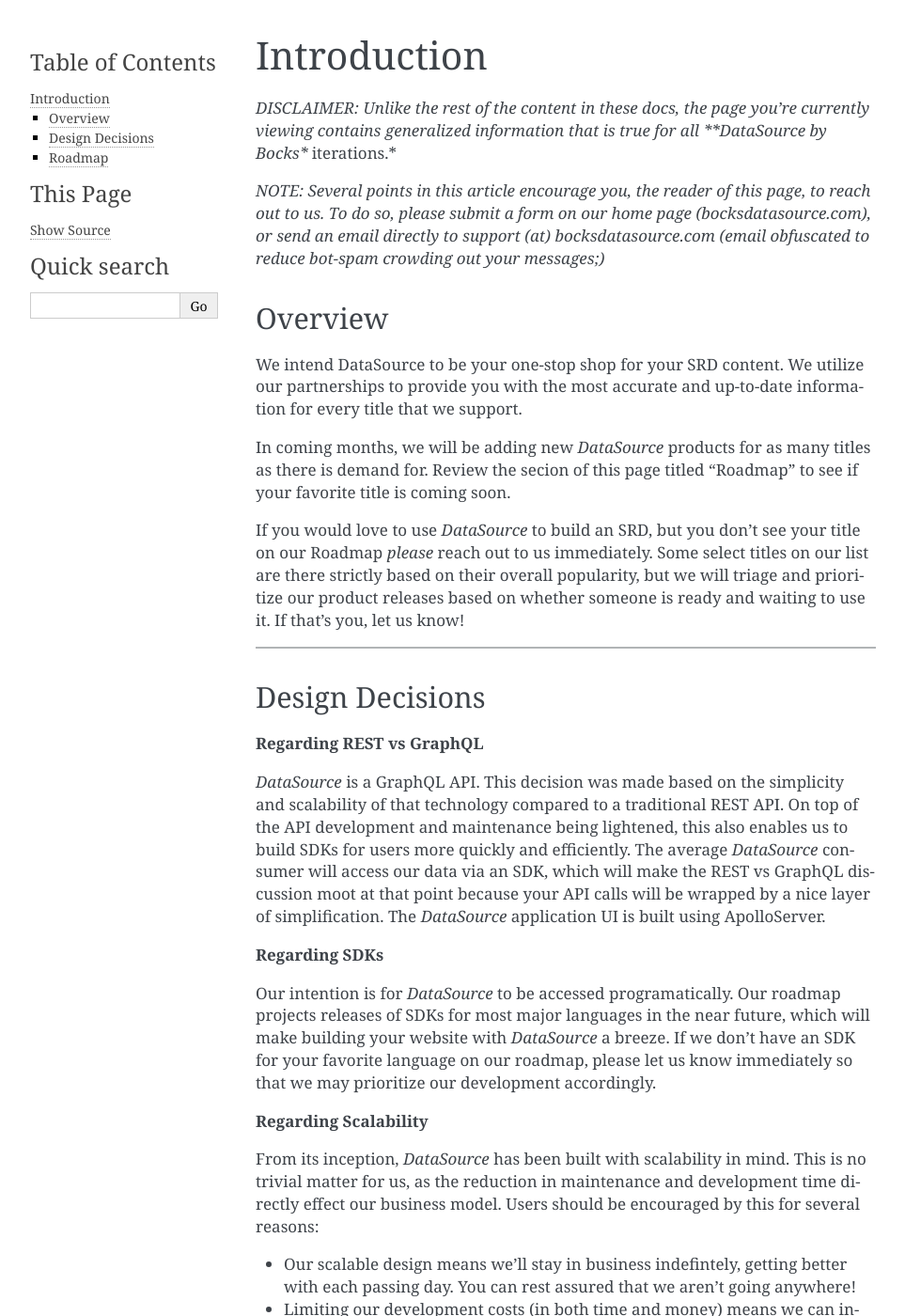
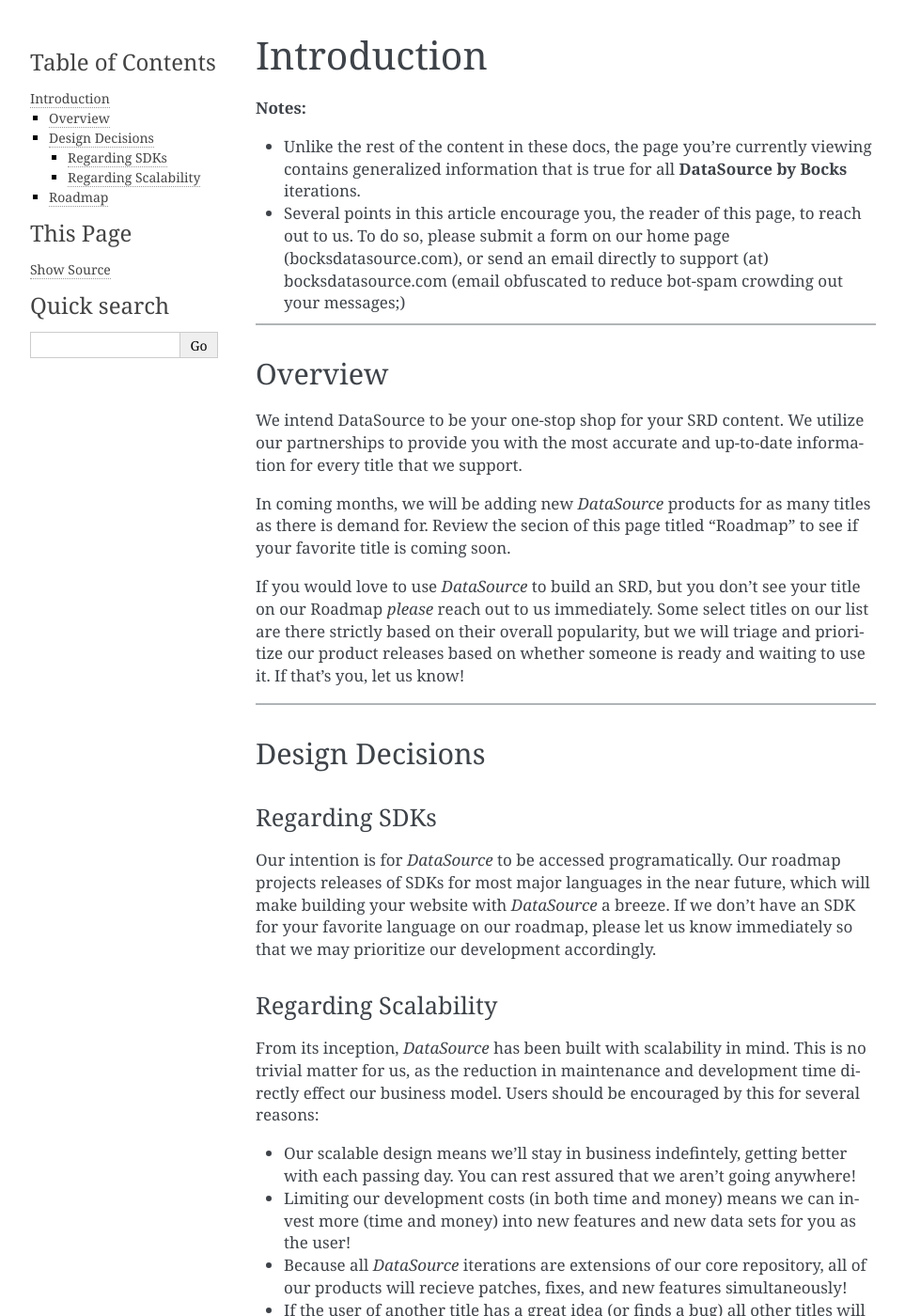
Before and after one commit to bocks-ds/docs, a Sphinx documentation site: the page built from code/docs/source/introduction.rst, in a window 1280 px wide and 1400 px high. Shown: the whole window at 94% size, without its empty margins (148-1111 px from the left). Built offline with Sphinx 7.4.7, drawn with Linux system fonts in a browser that asks for light colours; pages that are not in the unit, such as notebooks, are missing from menus; some of the changed text lies outside the part shown.

Commit message:
Updated content & fixed typos

```diff
--- a/code/docs/source/index.rst
+++ b/code/docs/source/index.rst
@@ -14,6 +14,7 @@ Welcome to DataSource's documentation!
    usage
    structures
    relationships
+   sdks
 
 Indices and tables
 ==================
--- a/code/docs/source/introduction.rst
+++ b/code/docs/source/introduction.rst
@@ -1,9 +1,12 @@
 Introduction
 ============
 
-*DISCLAIMER: Unlike the rest of the content in these docs, the page you're currently viewing contains generalized information that is true for all **DataSource by Bocks** iterations.*
+**Notes:**
 
-*NOTE: Several points in this article encourage you, the reader of this page, to reach out to us. To do so, please submit a form on our home page (bocksdatasource.com), or send an email directly to support (at) bocksdatasource.com (email obfuscated to reduce bot-spam crowding out your messages;)*
+- Unlike the rest of the content in these docs, the page you're currently viewing contains generalized information that is true for all **DataSource by Bocks** iterations.
+- Several points in this article encourage you, the reader of this page, to reach out to us. To do so, please submit a form on our home page (bocksdatasource.com), or send an email directly to support (at) bocksdatasource.com (email obfuscated to reduce bot-spam crowding out your messages;)
+
+*****
 
 Overview
 ********
@@ -20,16 +23,12 @@ If you would love to use *DataSource* to build an SRD, but you don't see your ti
 Design Decisions
 ****************
 
-**Regarding REST vs GraphQL**
-
-*DataSource* is a GraphQL API. This decision was made based on the simplicity and scalability of that technology compared to a traditional REST API. On top of the API development and maintenance being lightened, this also enables us to build SDKs for users more quickly and efficiently. The average *DataSource* consumer will access our data via an SDK, which will make the REST vs GraphQL discussion moot at that point because your API calls will be wrapped by a nice layer of simplification. The *DataSource* application UI is built using ApolloServer.
-
-**Regarding SDKs**
-
+Regarding SDKs
+--------------
 Our intention is for *DataSource* to be accessed programatically. Our roadmap projects releases of SDKs for most major languages in the near future, which will make building your website with *DataSource* a breeze. If we don't have an SDK for your favorite language on our roadmap, please let us know immediately so that we may prioritize our development accordingly.
 
-**Regarding Scalability**
-
+Regarding Scalability
+---------------------
 From its inception, *DataSource* has been built with scalability in mind. This is no trivial matter for us, as the reduction in maintenance and development time directly effect our business model.
 Users should be encouraged by this for several reasons:
 
@@ -44,13 +43,4 @@ Users should be encouraged by this for several reasons:
 Roadmap
 *******
 
-- Data improvements
-  - Currently we are investigating the completeness of our database. We are looking to learn from existing SDK developers to ensure that our product meets your expectations. If you have input or advice to give, please open up dialog with us!
-- Scalable SDKs
-  - These SDKs will be designed to use a core code repository that makes logic scalable for all future *DataSource* iterations.
-  - The order of development may change based on demand.
-  - We will add or prioritize SDK development on a first-come-first-served-basis of requests from potential users.
-  - Future SDK languages include: *Python, Javascript/NodeJS/React, Ruby/Rails, PHP, C#/.NET, C++_
-- Datasets
-  - Dataset(s) currently released or anticipating release: *Starfinder, Pathfinder_
-  - Upcoming datasets: *D&D5e, Call of Cthulu_
+To view feature and changes that are pending release, you can visit our `Github Projects page <https://github.com/bocks-ds/sf-datasource/projects>`_.
```
Also changed, not shown: code/docs/source/sdks.rst (added, +12 -0 lines), code/docs/source/usage.rst (+7 -4 lines), 1 other file.
